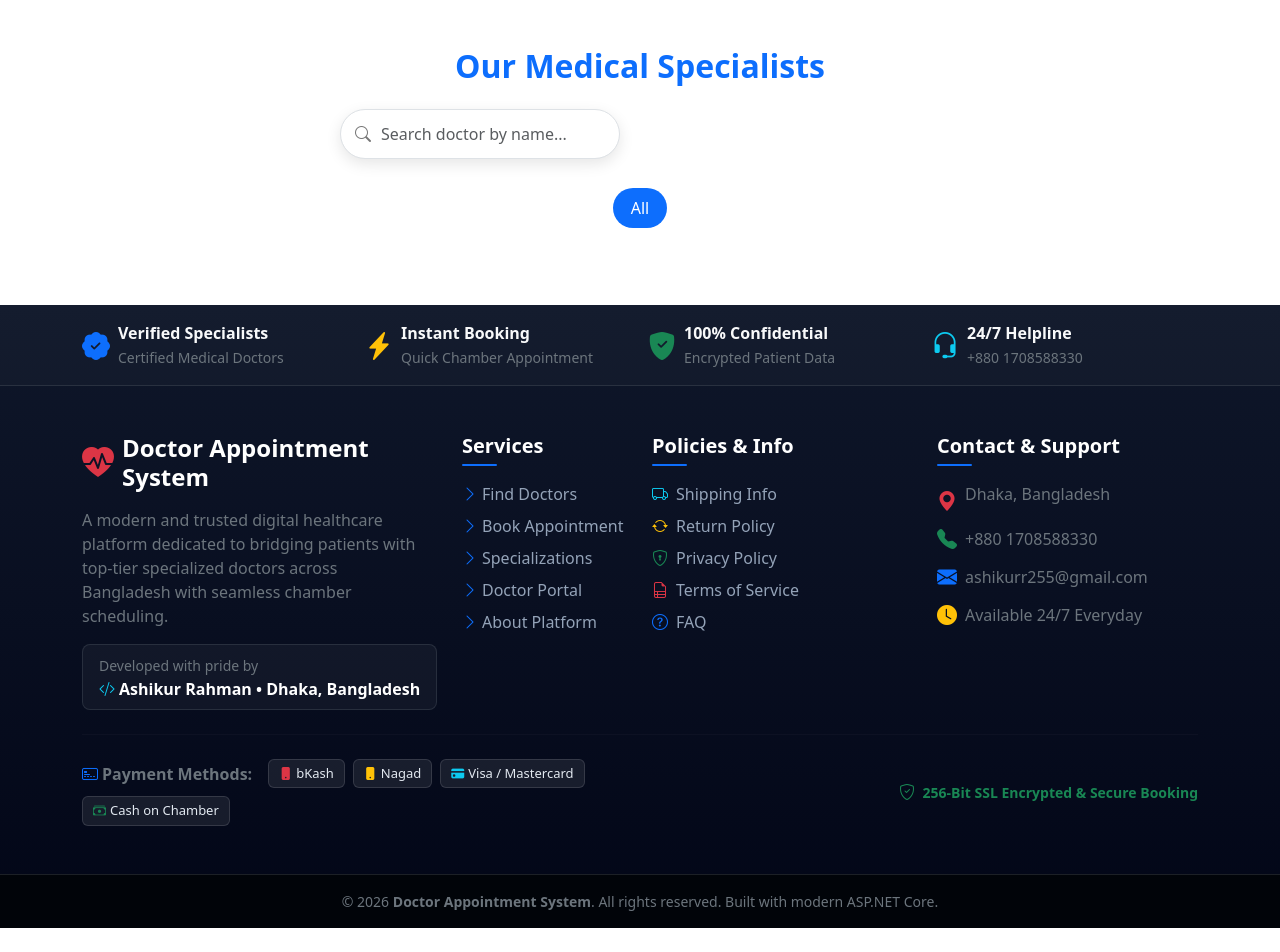
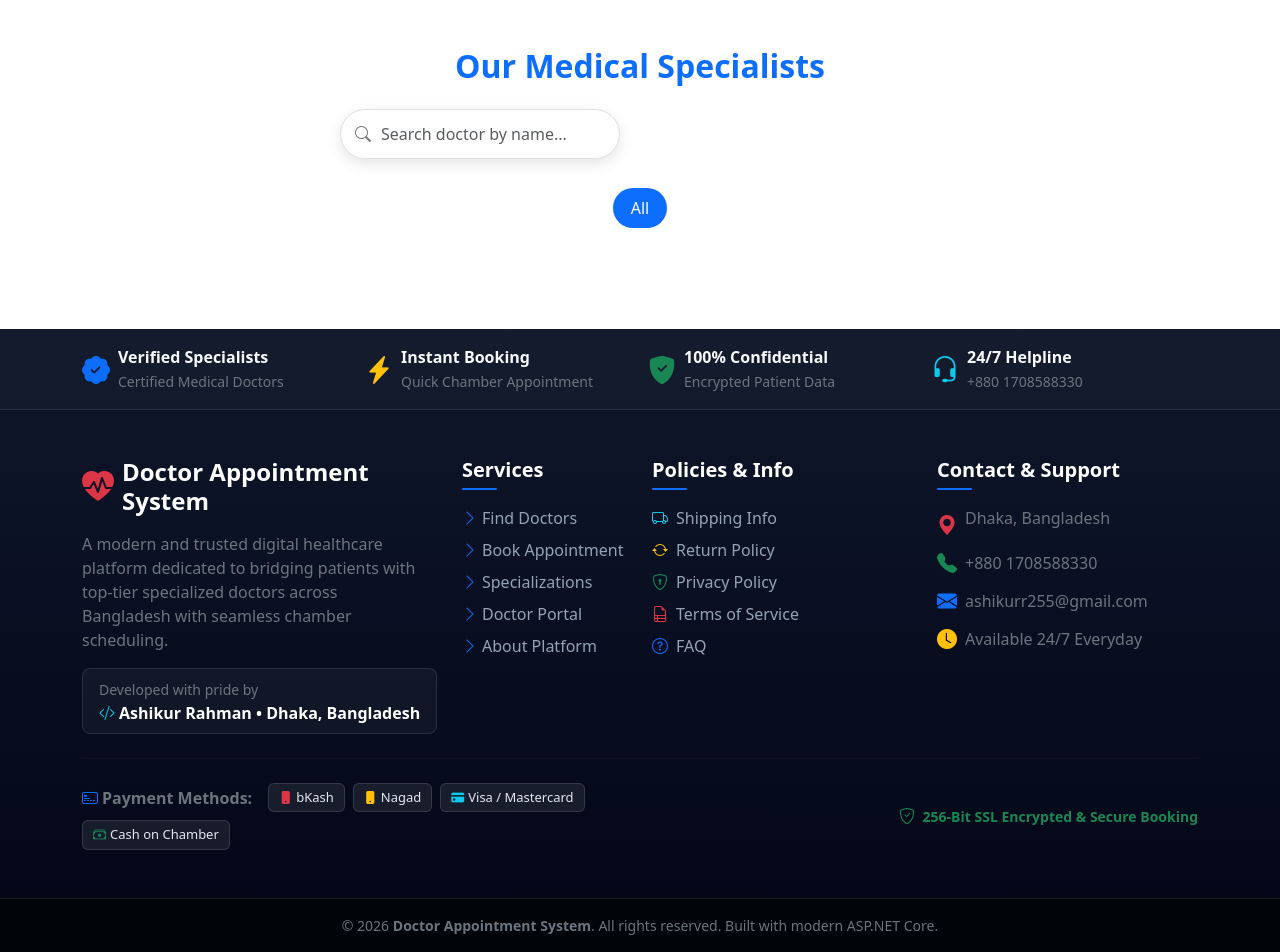
Before and after one commit to ashikur-255/DoctorAppointmentSystem.Web, an ASP.NET Core app: page / in a window 1280 px wide. Shown: the part 483-1435 px from the top of the page. Before the commit the page ends 1411 px from the top, so only its background shows below. Run offline with ASP.NET Core 8, Linux system fonts and the light colour scheme; some libraries are stand-ins or nearby versions.

Commit message:
Add comfortable bottom gap between Doctor Portal dashboard table and footer

```diff
--- a/DoctorAppointmentSystem.Web/Views/DoctorPortal/Dashboard.cshtml
+++ b/DoctorAppointmentSystem.Web/Views/DoctorPortal/Dashboard.cshtml
@@ -61,7 +61,7 @@
     }
 </style>
 
-<div class="container mt-4">
+<div class="container mt-4 mb-5 pb-4">
 
     <!-- HEADER -->
     <div class="dashboard-header d-flex justify-content-between align-items-center mb-4">
@@ -85,7 +85,7 @@
     </div>
 
     <!-- TABLE -->
-    <div class="card shadow">
+    <div class="card shadow mb-5">
         <div class="card-body p-0">
             <table class="table table-hover align-middle mb-0">
                 <thead class="table-dark text-center">
--- a/DoctorAppointmentSystem.Web/Views/Shared/_Layout.cshtml
+++ b/DoctorAppointmentSystem.Web/Views/Shared/_Layout.cshtml
@@ -123,7 +123,7 @@
     </nav>
 
     <!-- ================= MAIN BODY ================= -->
-    <main class="flex-grow-1">
+    <main class="flex-grow-1 pb-4">
         @RenderBody()
     </main>
 
```
